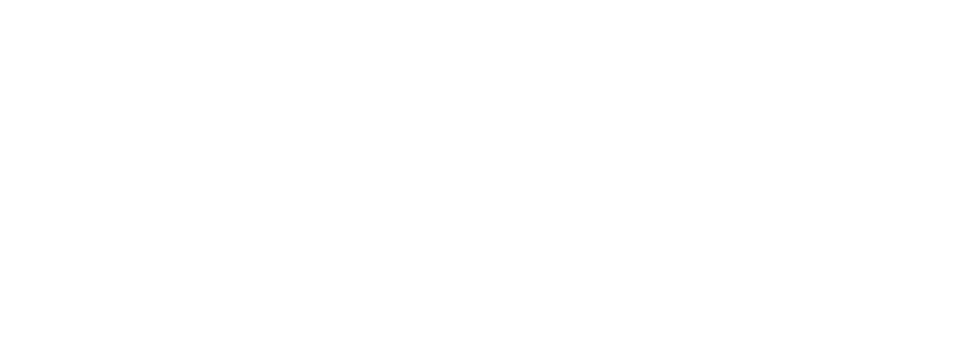
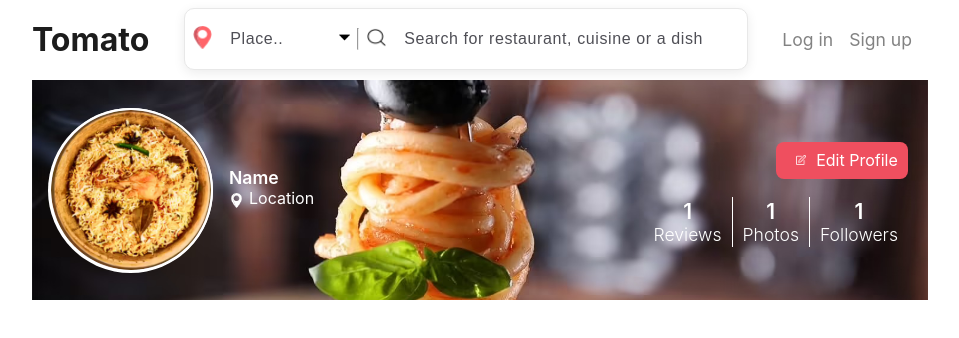
Before and after one commit to koushil-mankali/zomato_clone, a React (Vite) app: page /user/1 in a window 1280 px wide. Before the commit this address had no page. Shown: the top 338 px of the page, without its empty margins (160-1119 px from the left). Built offline with nearby package versions, Linux system fonts and the light colour scheme.

Commit message:
UserHero Done

```diff
--- a/src/main.jsx
+++ b/src/main.jsx
@@ -4,6 +4,8 @@
 
 import AddRestaurant from './pages/AddRestaurant/AddRestaurant'
 import ShowCase from './pages/Orderings/ShowCase'
+import User from './pages/User/User'
+import ErrorPage from './pages/ErrorPage/ErrorPage'
 // import AddRestaurantHeader from './components/AddRestaurantHeader/AddRestaurantHeader'
 import App from './App'
 import './index.css'
@@ -18,6 +20,8 @@
       <Route path="/add-restaurant" element={<AddRestaurant />} />
       <Route path="/show-case" element={<ShowCase />} />
       <Route path="/test-page" element={<Testpage />} />
+      <Route path="/user/:userId" element={<User />} />
+      <Route path="*" element={<ErrorPage />} />
     </Routes>
   </BrowserRouter>
 )
--- /dev/null
+++ b/src/pages/ErrorPage/ErrorPage.jsx
@@ -0,0 +1,13 @@
+import css from './ErrorPage.module.css'
+
+const ErrorPage = () => {
+  return (
+    <div className={css.outerDiv}>
+      <div className={css.innerDiv}>
+        <h1>Error Page Not Found!</h1>
+      </div>
+    </div>
+  )
+}
+
+export default ErrorPage
--- /dev/null
+++ b/src/pages/ErrorPage/ErrorPage.module.css
@@ -0,0 +1,12 @@
+.outerDiv{
+    width: 100%;
+    height: 100vh;
+}
+
+.innerDiv{
+    width: 100%;
+    height: 100%;
+    display: flex;
+    justify-content: center;
+    align-items: center;
+}
--- /dev/null
+++ b/src/pages/User/User.jsx
@@ -0,0 +1,17 @@
+import css from './User.module.css'
+
+import Navbar from '../../components/NavigationBar2/NavigationBar2'
+import UserHero from '../../utils/UserHero/UserHero'
+
+const User = () => {
+  return (<div className={css.outerDiv}>
+    <div className={css.navbar}>
+      <Navbar />
+    </div>
+    <div className={css.box}>
+      <UserHero />
+    </div>
+  </div>)
+}
+
+export default User
--- /dev/null
+++ b/src/pages/User/User.module.css
@@ -0,0 +1,15 @@
+.outerDiv{
+    width: 100%;
+    display: flex;
+    flex-direction: column;
+    align-items: center;
+}
+
+.navbar{
+    width:100%;
+    height: 80px;
+}
+
+.box{
+    width: 70%;
+}
--- /dev/null
+++ b/src/utils/UserHero/UserHero.jsx
@@ -0,0 +1,50 @@
+import css from './UserHero.module.css'
+
+import HeroBanner from '../../../public/images/profilebanner.jpg'
+import user from '../../../public/icons/biryaniC.png'
+import edit from '../../../public/icons/edit.png'
+import location from '../../../public/icons/location.png'
+
+const UserHero = () => {
+  return (
+    <div className={css.outerDiv}>
+        <div className={css.innerDiv}>
+            <div className={css.imgSec}>
+                <img className={css.bannerImg} src={HeroBanner} alt="User Hero Section Image" />
+            </div>
+            <div className={css.txtBox}>
+              <div className={css.leftBox}>
+                <div className={css.profileImgBox}>
+                  <img className={css.profileImg} src={user} alt='user image' />
+                </div>
+                <div className={css.profileDetails}>
+                  <div className={css.name}>Name</div>
+                  <span className={css.location}> <img src={location} className={css.locationIcon} /> Location</span>
+                </div>
+              </div>
+              <div className={css.rightBox}>
+                <div className={css.editBtn}><span className={css.editProfileIconBox}><img src={edit} alt='edit icon' className={css.editProfileIcon} /></span>Edit Profile</div>
+                <div className={css.rightBoxInner}>
+                  <span className={css.boxTxt}>
+                    <span className={css.count}>1</span>
+                    <span className={css.countTxt}>Reviews</span>
+                  </span>
+                  <hr className={css.bar} />
+                  <span className={css.boxTxt}>
+                    <span className={css.count}>1</span>
+                    <span className={css.countTxt}>Photos</span>
+                  </span>
+                  <hr className={css.bar} />
+                  <span className={css.boxTxt}>
+                    <span className={css.count}>1</span>
+                    <span className={css.countTxt}>Followers</span>
+                  </span>
+                </div>
+              </div>
+            </div>
+        </div>
+    </div>
+  )
+}
+
+export default UserHero
--- /dev/null
+++ b/src/utils/UserHero/UserHero.module.css
@@ -0,0 +1,218 @@
+.outerDiv{
+    width: 100%;
+    height: 220px;
+}
+
+.innerDiv{
+    width: 100%;
+    height: 100%;
+    display: flex;
+    flex-wrap: wrap;
+    justify-content: center;
+}
+
+.imgSec{
+    width: 70%;
+    height: 220px;
+    position: absolute;
+}
+
+.bannerImg{
+    width: 100%;
+    height: 100%;
+    object-fit: cover;
+    box-shadow: inset 2px 2px 190px black;
+}
+
+.txtBox{
+    width: 100%;
+    height: 100%;
+    position: relative;
+    top: 0;
+    left: 0;
+    display: flex;
+    justify-content: space-between;
+    align-items: center;
+}
+
+.leftBox{
+    width: 100%;
+    height: 100%;
+    display: flex;
+    align-items: center;
+    color: var(--color-white);
+}
+
+.profileImgBox{
+    width: 165px;
+    height: 165px;
+    margin: 0 1rem;
+    border-radius: 50%;
+    background-color: var(--color-white);
+    display: flex;
+    justify-content: center;
+    align-items: center;
+}
+
+.profileImg{
+    width: 160px;
+    height: 160px;
+    border-radius: 50%;
+    border: 2px solid rgb(255, 255, 255);
+}
+
+.name{
+    font-size: 1.1rem;
+    font-weight: 600;
+}
+
+.location {
+    display: flex;
+    justify-content: center;
+}
+
+.rightBox{
+    /* width: 100%; */
+    display: flex;
+    flex-direction: column;
+    align-items: flex-end;
+    margin: 20px;
+}
+
+.editBtn{
+    width: 120px;
+    height: 25px;
+    display: flex;
+    justify-content: center;
+    align-items: center;
+    padding: 6px;
+    border-radius: 8px;
+    color: var(--color-white);
+    background-color: var(--bg-redish3);
+    cursor: pointer;
+}
+
+.editProfileIconBox{
+    display: flex;
+    justify-content: center;
+    align-items: center;
+}
+
+.editProfileIcon{
+    width: 10px;
+    height: 10px;
+    filter: invert(1);
+    margin: 10px;
+}
+
+.locationIcon{
+    width: 15px;
+    height: 15px;
+    margin: 5px;
+    margin-left: 0;
+    filter: brightness(0) invert(1);
+}
+
+.editBtn:hover{
+    background-color: var(--bg-redish1);
+}
+/* .editBtn:hover .locationIcon{
+    margin-left: -20px;
+    filter: brightness(0) invert(0);
+} */
+
+.rightBoxInner{
+    margin-top: 10px;
+    height: 50px;
+    display: flex;
+    color: var(--color-white)
+}
+
+.boxTxt{
+    width: 100%;
+    height: 100%;
+    display: flex;
+    flex-direction: column;
+    align-items: center;
+    margin: 10px;
+    cursor: pointer;
+}
+
+.count{
+    font-weight: 600;
+    font-size: 1.3rem;
+}
+
+.countTxt{
+    font-weight: 350;
+    font-size: 1.1rem;
+}
+
+.bar{
+    display: flex;
+    flex-direction: column;
+    border: 0px;
+    border-right: 1px solid white;
+    height: 100%;
+}
+
+@media all and (max-width: 780px){
+    .outerDiv{
+        width: 100%;
+        height: 300px;
+    }
+
+    .imgSec{
+        height: 300px;
+    }
+
+    .innerDiv{
+        height: 100%;
+    }
+
+    .txtBox{
+        width: 100%;
+        height: 100%;
+        display: flex;
+        flex-direction: column;
+    }
+
+    .leftBox, .rightBox{
+        display: flex;
+        flex-direction: column;
+        justify-content: center;
+        align-items: center;
+        width: 100%;
+    }
+
+    .profileImgBox{
+        width: 105px;
+        height: 105px;
+
+    }
+
+    .profileImg{
+        width: 100px;
+        height: 100px;
+    }
+
+    .profileDetails{
+        text-align: center;
+    }
+
+    .count{
+        font-weight: 600;
+        font-size: 1rem;
+    }
+
+    .countTxt{
+        font-weight: 350;
+        font-size: 0.8rem;
+    }
+}
+
+@media all and (max-width: 420px){
+    .imgSec{
+        width: 100%;
+    }
+}
--- a/src/variable.css
+++ b/src/variable.css
@@ -32,6 +32,7 @@
     --bg-greenish: rgb(36, 150, 63);
     --bg-redish1: rgb(217, 38, 98);
     --bg-redish2: rgb(199, 35, 90);
+    --bg-redish3: rgb(239, 79, 95);
     --bg-blueish1: rgb(39, 129, 231);
     --bg-blueish2: rgb(17, 85, 203);
     --bg-blueish3: rgb(83, 140, 238);
```
Also changed, not shown: public/icons/edit.png (added).
